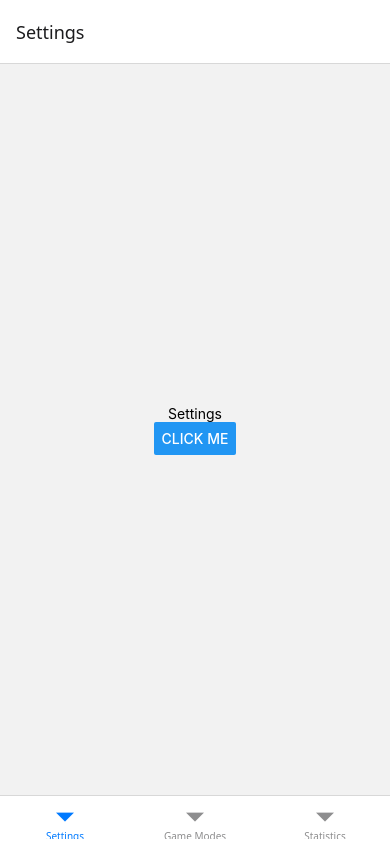
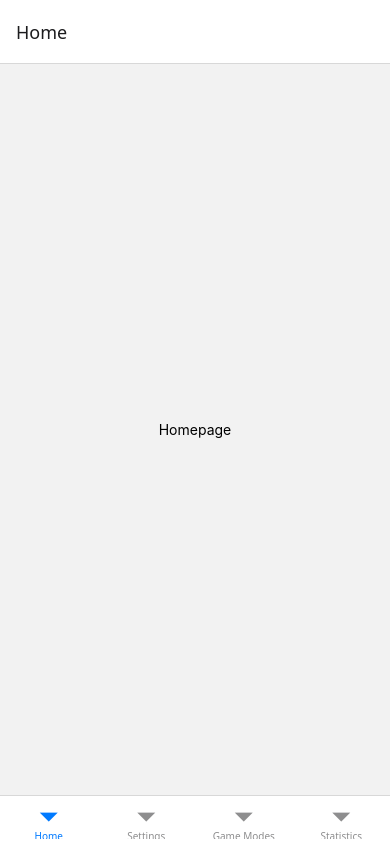
Before and after one commit to Kyral1/JoyLabApp, a React Native app: screen /Home in a window 390 px wide. Built offline with nearby package versions, Linux system fonts and the light colour scheme.

Commit message:
Add home screen page

```diff
--- a/App.tsx
+++ b/App.tsx
@@ -2,6 +2,8 @@ import React from "react";
 import { NavigationContainer } from "@react-navigation/native";
 import { createBottomTabNavigator } from "@react-navigation/bottom-tabs";
 import { View, Text, StyleSheet, Button } from "react-native";
+
+import HomeScreen from "./src/frontend/screens/HomeScreen";
 import SettingsScreen from "./src/frontend/screens/SettingsScreen";
 
 function GameModesScreen() {
@@ -17,6 +19,7 @@ export default function App() {
   return (
     <NavigationContainer>
       <Tab.Navigator>
+        <Tab.Screen name="Home" component={HomeScreen} />
         <Tab.Screen name="Settings" component={SettingsScreen} />
         <Tab.Screen name="Game Modes" component={GameModesScreen} />
         <Tab.Screen name="Statistics" component={StatisticsScreen} />
--- a/src/frontend/screens/HomeScreen.tsx
+++ b/src/frontend/screens/HomeScreen.tsx
@@ -4,7 +4,7 @@ import { View, Text, StyleSheet } from 'react-native';
 export default function GameModesScreen() {
   return (
     <View style={styles.container}>
-      <Text>Game Modes will go here!</Text>
+      <Text>Homepage</Text>
     </View>
   );
 }
```
Also changed, not shown: 1 other file (tests, documents, lock files or other folders).
